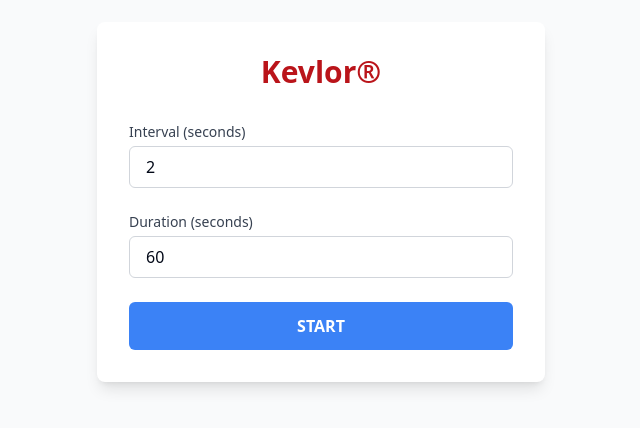
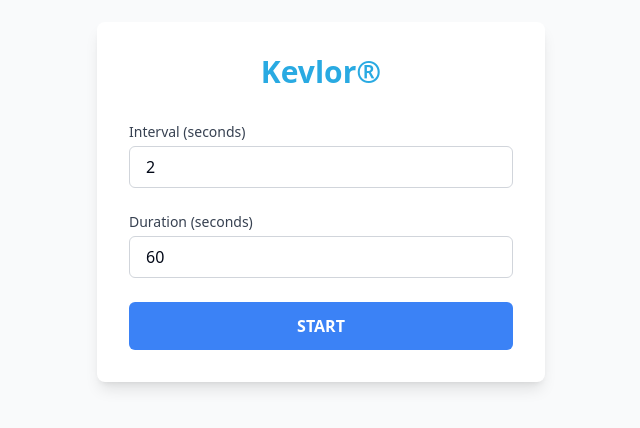
Before and after one commit to alexandre-thomazi/kevlor-color-kaleidoscope, a React (Vite) app: page / in a window 1280 px wide. Shown: the part 198-626 px from the top of the page, without its empty margins (319-959 px from the left). Built offline with nearby package versions, Linux system fonts and the light colour scheme.

Commit message:
feat: Improve title color animation
The title now changes color separately and randomly with a transition of 700ms.

```diff
--- a/src/pages/Home.tsx
+++ b/src/pages/Home.tsx
@@ -1,3 +1,4 @@
+
 import React, { useState, useEffect } from 'react';
 import { useNavigate } from 'react-router-dom';
 
@@ -5,12 +6,16 @@ const Home = () => {
   const [intervalValue, setIntervalValue] = useState('2');
   const [duration, setDuration] = useState('60');
   const [error, setError] = useState('');
-  const [titleColor, setTitleColor] = useState('#29AAE2');
+  const [titleColors, setTitleColors] = useState({ kev: '#29AAE2', lor: '#29AAE2' });
   const navigate = useNavigate();
 
   useEffect(() => {
+    const colors = ['#29AAE2', '#BA141A'];
     const titleTimer = window.setInterval(() => {
-      setTitleColor(prev => prev === '#29AAE2' ? '#BA141A' : '#29AAE2');
+      setTitleColors(prev => ({
+        kev: colors[Math.floor(Math.random() * colors.length)],
+        lor: colors[Math.floor(Math.random() * colors.length)]
+      }));
     }, 1500);
 
     return () => window.clearInterval(titleTimer);
@@ -39,9 +44,9 @@ const Home = () => {
   return (
     <div className="min-h-screen flex flex-col items-center justify-center bg-gray-50">
       <div className="w-full max-w-md p-8 bg-white rounded-lg shadow-lg">
-        <h1 className="text-3xl font-bold text-center mb-8 transition-colors duration-700">
-          <span style={{ color: titleColor }}>Kev</span>
-          <span style={{ color: titleColor }}>lor®</span>
+        <h1 className="text-3xl font-bold text-center mb-8">
+          <span style={{ color: titleColors.kev, transition: 'color 700ms' }}>Kev</span>
+          <span style={{ color: titleColors.lor, transition: 'color 700ms' }}>lor®</span>
         </h1>
 
         <form onSubmit={handleSubmit} className="space-y-6">
```
